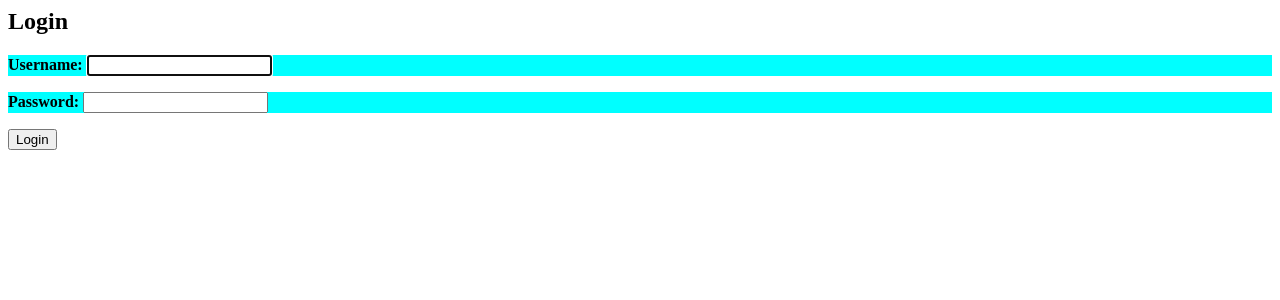
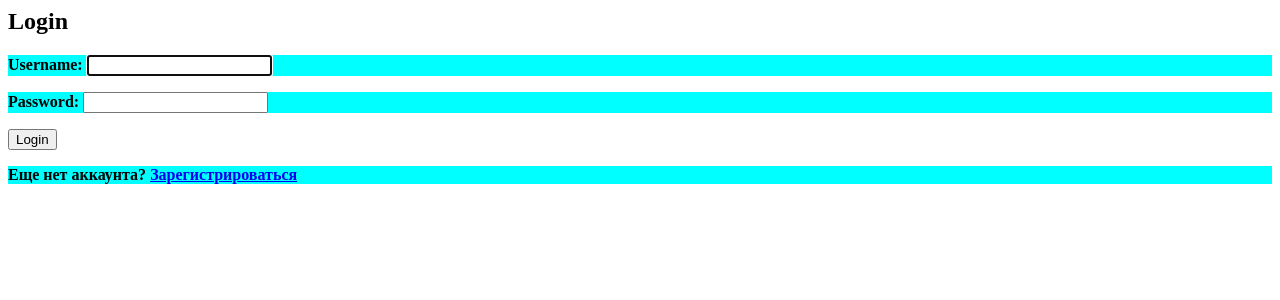
Before and after one commit to tsyplakou/coursera, a Django app: page /login/ in a window 1280 px wide. Shown: the top 300 px of the page. Run offline with Django 5.2, Linux system fonts and the light colour scheme.

Commit message:
Add link to registration page to login page.

```diff
--- a/user/templates/login.html
+++ b/user/templates/login.html
@@ -6,5 +6,6 @@
     {% csrf_token %}
     {{ form.as_p }}
     <button type="submit">Login</button>
+     <p>Еще нет аккаунта? <a href="{% url 'registration' %}">Зарегистрироваться</a></p>
 </form>
 {% endblock %}
```
